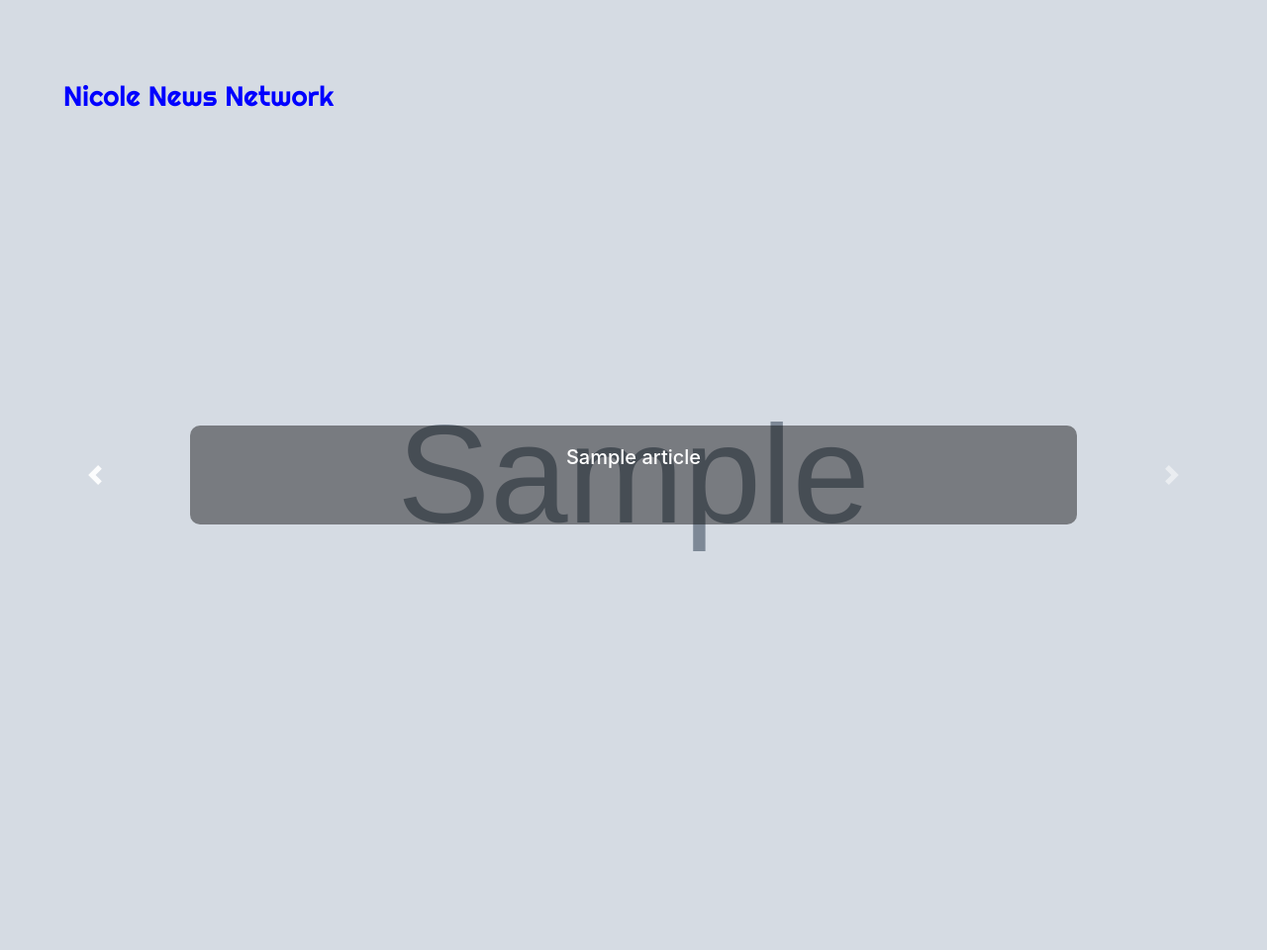
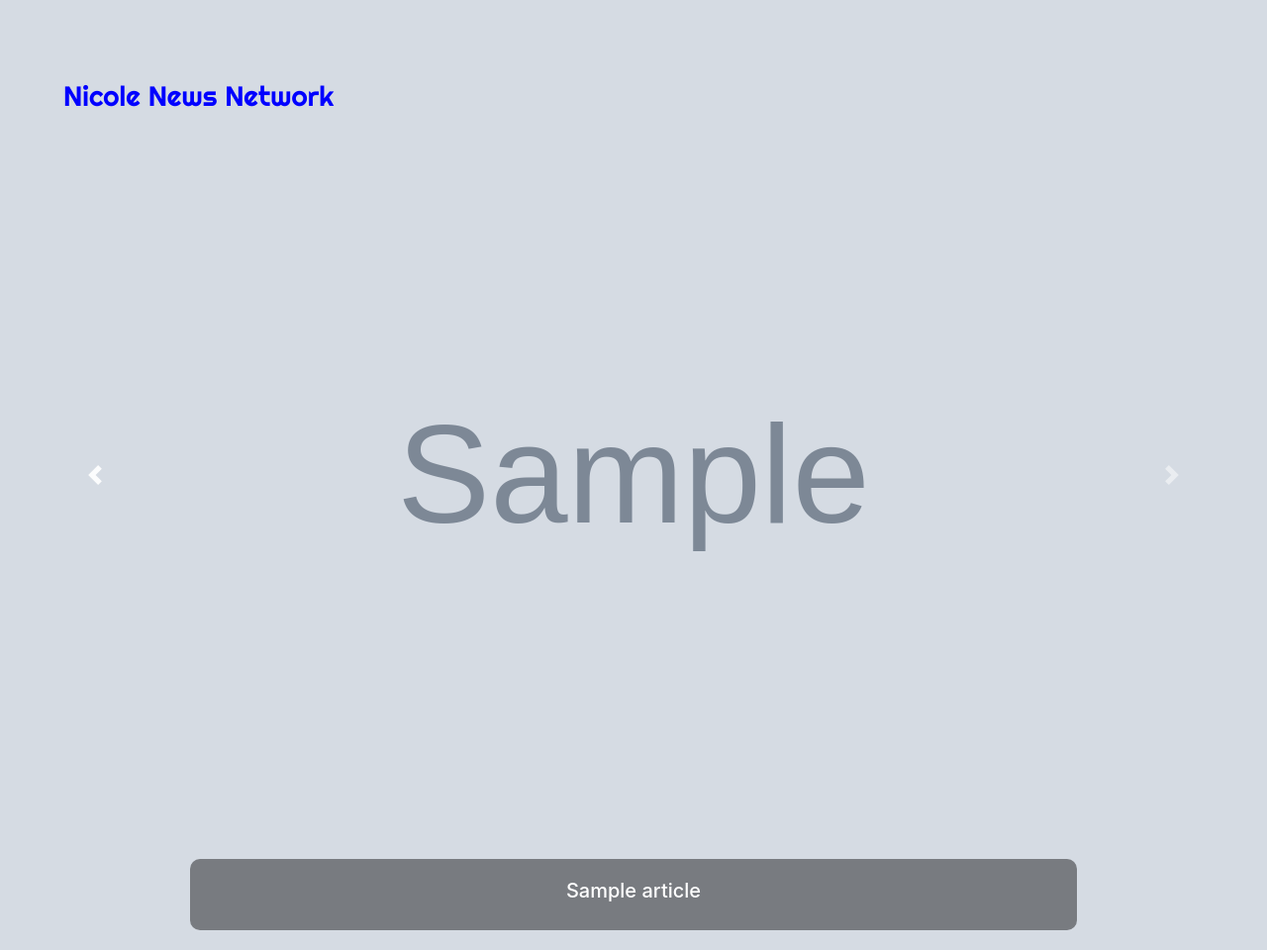
Before and after one commit to mdesilva/GoodNewsTablet, a Flask app: template templates/index.html in a window 1280 px wide. Shown: the whole page at 99% size. Run offline with Flask 2, Linux system fonts and the light colour scheme; the template is opened without the code that fills it: most values are stand-ins (such as "Sample title", 1, 10 or a date in 2020); grey boxes marked "Sample" are stand-in pictures; some libraries are stand-ins or nearby versions; some web fonts are replaced.

Commit message:
undid centered caption

```diff
--- a/static/app-base.css
+++ b/static/app-base.css
@@ -76,10 +76,4 @@
     color: white;
 }
 
-.carousel-caption {
-    top: 50%;
-    transform: translateY(-50%);
-    height: 100;
-}
-
  /* potential background: background-color: #17d0d0;  */
```
